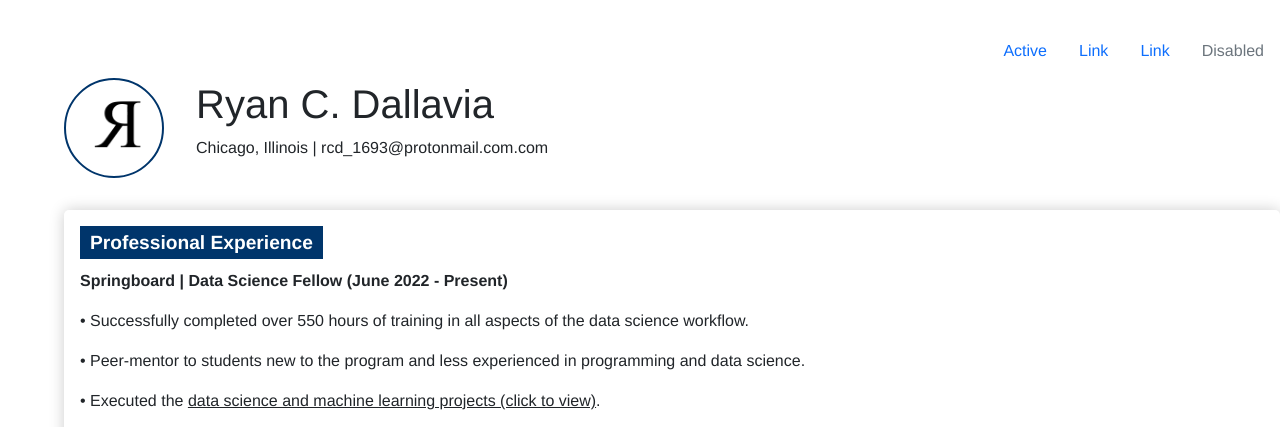
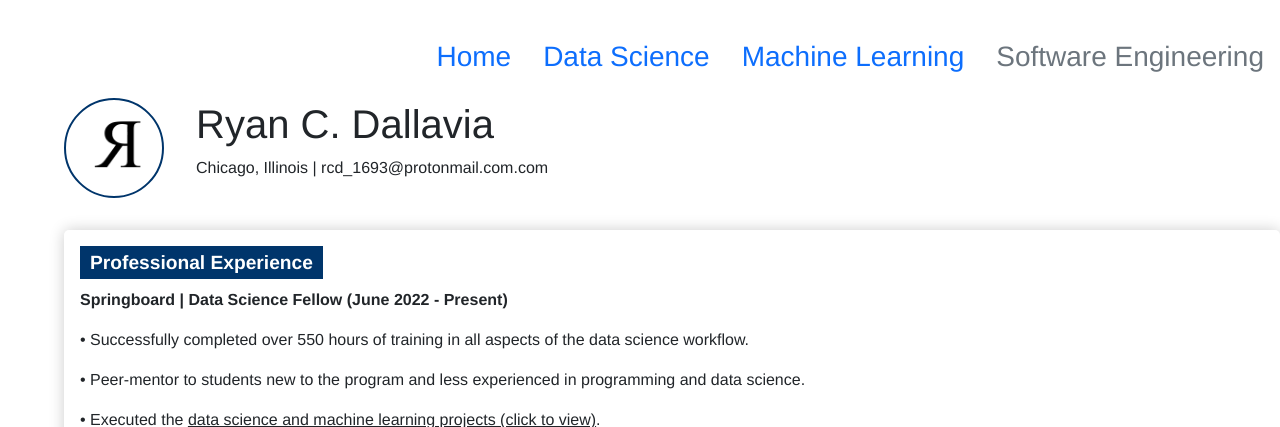
Before and after one commit to RDallavia/Website, a Flask app: page / in a window 1280 px wide. Shown: the top 427 px of the page. Run offline with Flask 3, Linux system fonts and the light colour scheme.

Commit message:
new navbar h3

```diff
--- a/templates/layout.html
+++ b/templates/layout.html
@@ -10,16 +10,16 @@
 </head>
 <ul class="nav justify-content-end">
     <li class="nav-item">
-      <a class="nav-link active" aria-current="page" href="#">Active</a>
+      <h3><a class="nav-link active" aria-current="page" href="{{ url_for('templates', filename='index.html') }}">Home</a></h3>
     </li>
     <li class="nav-item">
-      <a class="nav-link" href="#">Link</a>
+        <h3><a class="nav-link" href="#">Data Science</a></h3>
     </li>
     <li class="nav-item">
-      <a class="nav-link" href="#">Link</a>
+        <h3><a class="nav-link" href="#">Machine Learning</a></h3>
     </li>
     <li class="nav-item">
-      <a class="nav-link disabled" aria-disabled="true">Disabled</a>
+      <h3><a class="nav-link disabled" aria-disabled="false">Software Engineering</a></h3>
     </li>
   </ul>
 <body>
```
